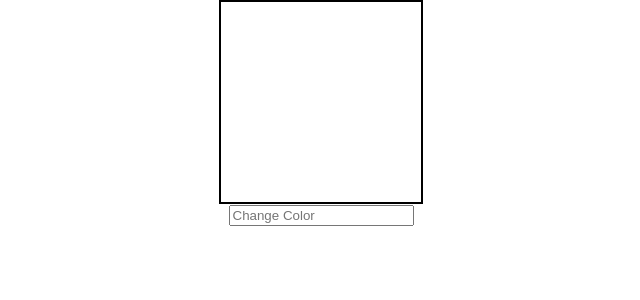
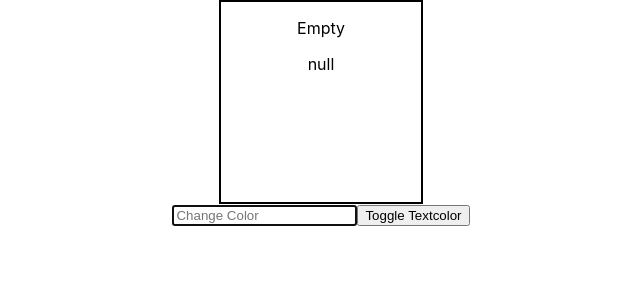
Before and after one commit to Ashim-Stha/learningReact, a React (Create React App) app: page / in a window 1280 px wide. Shown: the top 300 px of the page, without its empty margins (319-959 px from the left). Built offline with nearby package versions, Linux system fonts and the light colour scheme.

Commit message:
ChangeColorModified

```diff
--- a/package.json
+++ b/package.json
@@ -6,6 +6,7 @@
     "@testing-library/jest-dom": "^5.16.5",
     "@testing-library/react": "^13.4.0",
     "@testing-library/user-event": "^13.5.0",
+    "colornames": "^1.1.1",
     "react": "^18.2.0",
     "react-dom": "^18.2.0",
     "react-icons": "^4.10.1",
--- a/src/ChangeColor.js
+++ b/src/ChangeColor.js
@@ -1,10 +1,20 @@
 import React, { useState } from "react";
+import colorNames from "colornames";
 
 const ChangeColor = () => {
+  // const black = { black };
+  // console.log(black)
+  // localStorage.setItem("hexvalue", black);
+
   const [color, setColor] = useState(JSON.parse(localStorage.getItem("color")));
+  const [hexvalue, setHexvalue] = useState(
+    JSON.parse(localStorage.getItem("hexvalue"))
+  );
+  const [isDarktext, setIsDarktext] = useState(true);
   const handleSubmit = (e) => {
     e.preventDefault();
     localStorage.setItem("color", JSON.stringify(color));
+    localStorage.setItem("hexvalue", JSON.stringify(hexvalue));
   };
   return (
     <form onSubmit={handleSubmit}>
@@ -14,17 +24,27 @@ const ChangeColor = () => {
           width: "200px",
           border: "2px solid black",
           margin: "auto",
-          backgroundColor: `${color}`,
+          backgroundColor: color,
+          color: isDarktext ? "black" : "white",
         }}
       >
-        {color}
+        <p>{color ? color : "Empty"}</p>
+        <p>{hexvalue ? hexvalue : "null"}</p>
       </div>
       <input
+        autoFocus
         type="text"
         placeholder="Change Color"
+        required
         value={color}
-        onChange={(e) => setColor(e.target.value)}
+        onChange={(e) => {
+          setColor(e.target.value);
+          setHexvalue(colorNames(e.target.value));
+        }}
       />
+      <button type="button" onClick={() => setIsDarktext(!isDarktext)}>
+        Toggle Textcolor
+      </button>
     </form>
   );
 };
```
Also changed, not shown: 1 other file (tests, documents, lock files or other folders).
